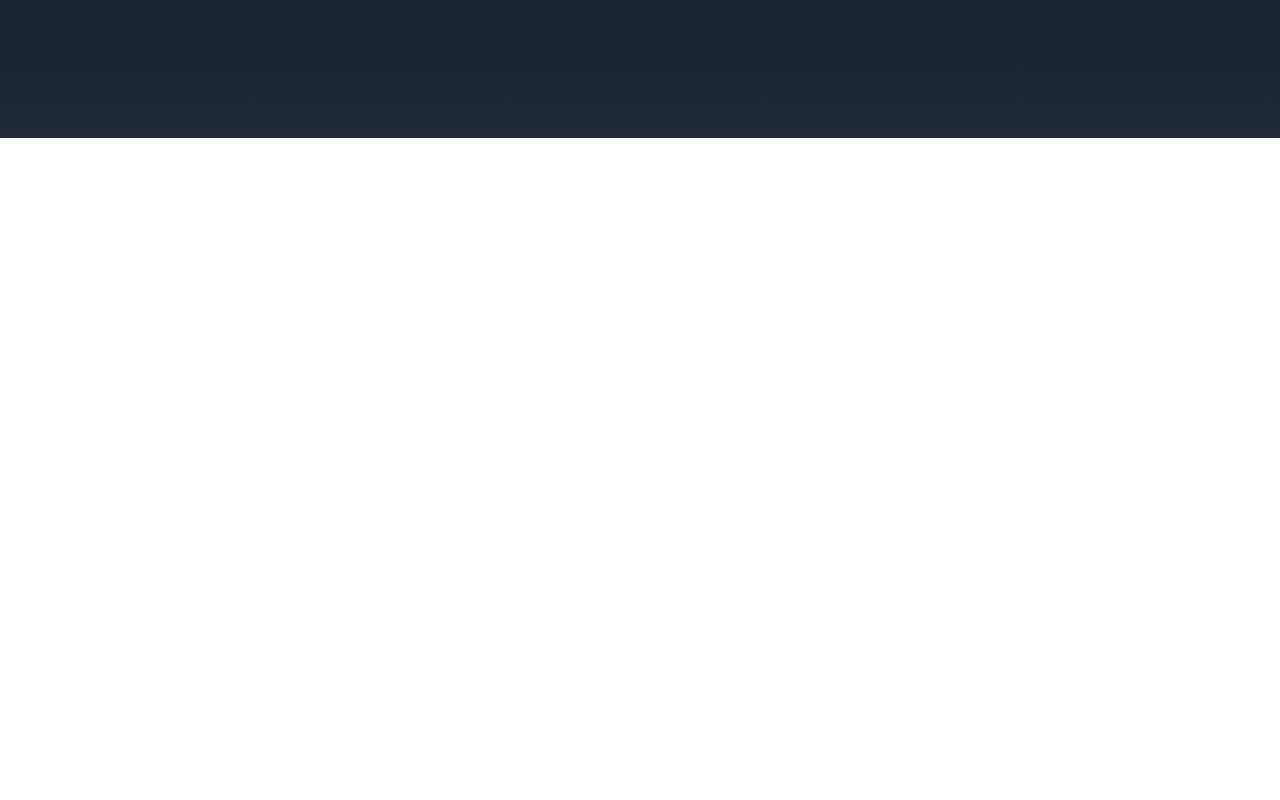
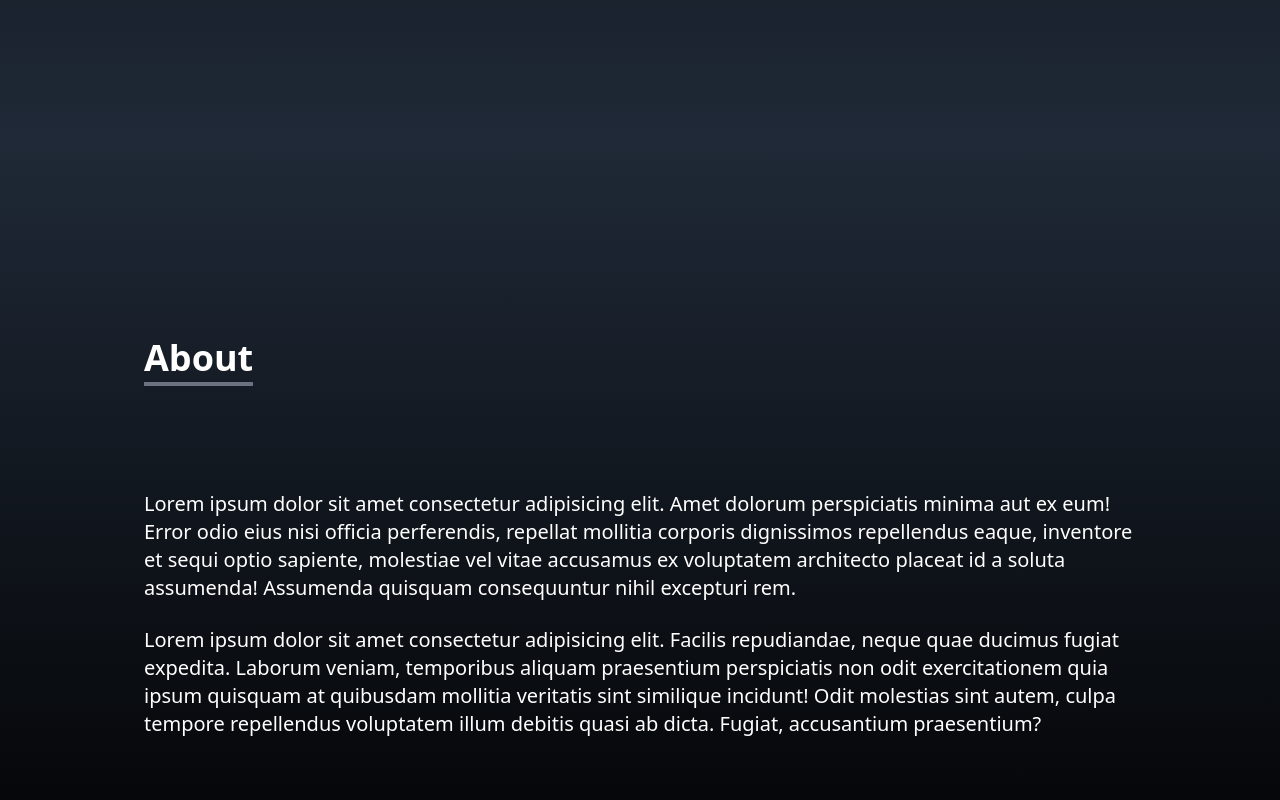
Before and after one commit to Venkatesh-j-koppar/Portfolio, a React (Create React App) app: page / in a window 1280 px wide. Shown: the part 742-1542 px from the top of the page. Before the commit the page ends 880 px from the top, so only its background shows below. Built offline with nearby package versions, Linux system fonts and the light colour scheme.

Commit message:
feat:aboutcomponentadded

```diff
--- a/src/App.js
+++ b/src/App.js
@@ -1,3 +1,4 @@
+import About from "./components/About";
 import Home from "./components/Home";
 import NavBar from "./components/NavBar";
 import SocialLinks from "./components/SocialLinks";
@@ -7,7 +8,8 @@ export default function App() {
     <div>
       <NavBar />
       <Home />
-      <SocialLinks/>
-      </div>
+      <SocialLinks />
+      <About />
+    </div>
   );
 }
--- /dev/null
+++ b/src/components/About.jsx
@@ -0,0 +1,38 @@
+import React from "react";
+
+function About() {
+  return (
+    <div
+      name="about"
+      className="w-full h-screen bg-gradient-to-b from-gray-800 to-black text-white"
+    >
+      <div className="max-w-screen-lg p-4 mx-auto flex flex-col justify-center w-full h-full">
+        <div className="pb-8">
+          <p className="text-4xl font-bold border-b-4 inline border-gray-500">
+            About
+          </p>
+        </div>
+        <p className="text-xl mt-20">
+          Lorem ipsum dolor sit amet consectetur adipisicing elit. Amet dolorum
+          perspiciatis minima aut ex eum! Error odio eius nisi officia
+          perferendis, repellat mollitia corporis dignissimos repellendus eaque,
+          inventore et sequi optio sapiente, molestiae vel vitae accusamus ex
+          voluptatem architecto placeat id a soluta assumenda! Assumenda
+          quisquam consequuntur nihil excepturi rem.
+        </p>
+        <br />
+        <p className="text-xl">
+          Lorem ipsum dolor sit amet consectetur adipisicing elit. Facilis
+          repudiandae, neque quae ducimus fugiat expedita. Laborum veniam,
+          temporibus aliquam praesentium perspiciatis non odit exercitationem
+          quia ipsum quisquam at quibusdam mollitia veritatis sint similique
+          incidunt! Odit molestias sint autem, culpa tempore repellendus
+          voluptatem illum debitis quasi ab dicta. Fugiat, accusantium
+          praesentium?
+        </p>
+      </div>
+    </div>
+  );
+}
+
+export default About;
```
